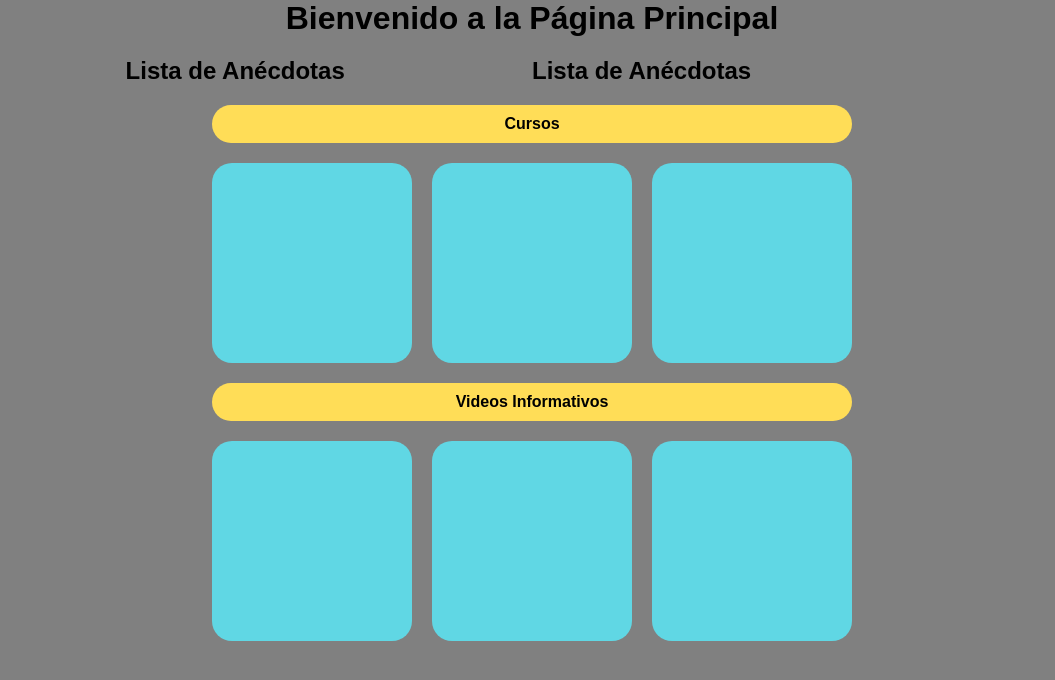
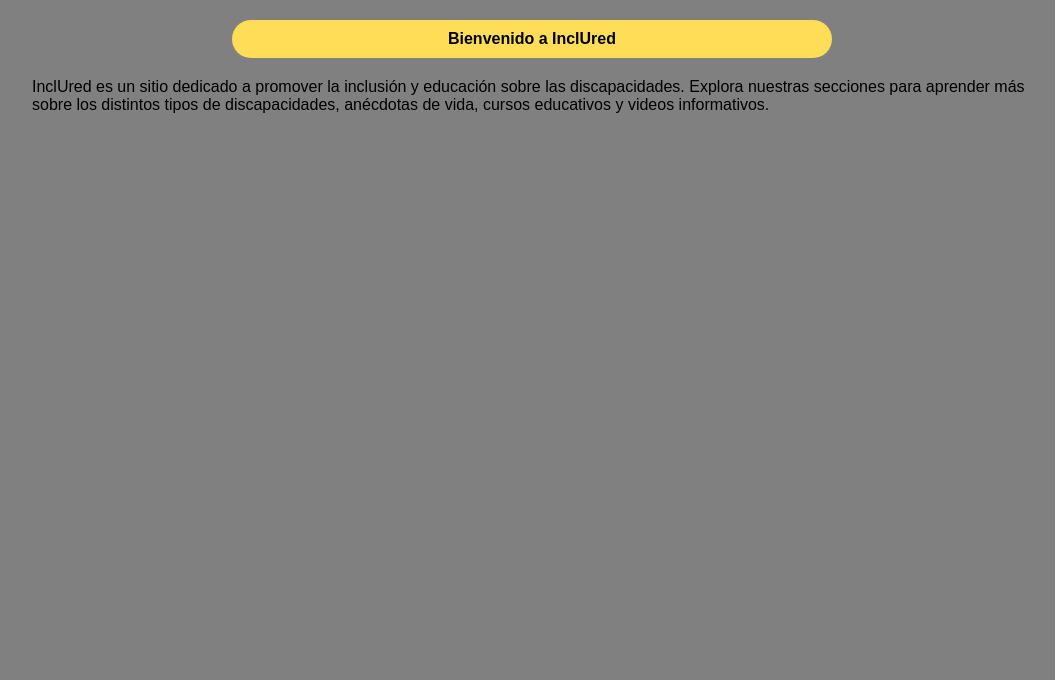
Before and after one commit to k12cyborg/inclUred, a Django app: page / in a window 1280 px wide. Shown: the part 80-760 px from the top of the page, without its empty margins (108-1163 px from the left). Run offline with Django 5.2, Linux system fonts and the light colour scheme.

Commit message:
Agrega nuevas secciones: información, cursos, videos informativos y anécdotas, y actualiza diseño y rutas

```diff
--- a/inclured1/static/inclured1/style.css
+++ b/inclured1/static/inclured1/style.css
@@ -1,4 +1,3 @@
-/* Estilos globales */
 * {
     box-sizing: border-box;
     margin: 0;
@@ -67,7 +66,8 @@ nav a:hover {
     width: 80%;
     max-width: 1000px;
     display: flex;
-    justify-content: space-around;
+    flex-direction: column;
+    align-items: center;
     margin-top: 20px;
 }
 
@@ -79,17 +79,41 @@ nav a:hover {
     text-align: center;
     margin-bottom: 20px;
     color: black;
+    width: 100%;
+    max-width: 600px;
 }
 
 .box-container {
     display: flex;
-    gap: 20px;
-    justify-content: center;
+    flex-direction: column; /* Elementos en columna */
+    gap: 20px; /* Espaciado entre los elementos */
+    align-items: center; /* Centrar horizontalmente */
+    width: 100%;
 }
 
 .box {
-    width: 200px;
-    height: 200px;
-    background-color: #60d7e4; /* Azul claro */
-    border-radius: 20px;
+    width: 100%;
+    max-width: 600px; /* Controla el ancho máximo de los videos */
+    background-color: #f4f4f4; /* Opcional: color de fondo */
+    border-radius: 10px; /* Opcional: bordes redondeados */
+    padding: 10px; /* Opcional: espacio interno */
+    text-align: center; /* Centra el texto */
 }
+.text-container {
+    max-width: 800px; /* Ancho máximo para mejorar la legibilidad */
+    text-align: left;
+    margin: 20px 0;
+    line-height: 1.6;
+}
+
+.text-container p, .text-container ul {
+    margin-bottom: 15px; /* Espaciado entre párrafos y listas */
+}
+
+.text-container ul {
+    padding-left: 20px; /* Indentación para la lista */
+}
+
+.text-container ul li {
+    margin-bottom: 10px; /* Espaciado entre elementos de la lista */
+}
--- a/inclured1/templates/index.html
+++ b/inclured1/templates/index.html
@@ -4,55 +4,25 @@
 <head>
     <meta charset="UTF-8">
     <meta name="viewport" content="width=device-width, initial-scale=1.0">
-    <title>InclUred</title>
+    <title>InclUred - Página de Inicio</title>
     <link rel="stylesheet" href="{% static 'inclured1/style.css' %}">
 </head>
 <body>
-
-    <!-- Encabezado -->
     <header>
         <div class="logo">InclUred</div>
         <nav>
-            <a href="#">Información</a>
-            <a href="#">Anécdotas</a>
-            <a href="#">Cursos</a>
-            <a href="#">Videos Informativos</a>
+            <a href="{% url 'informacion' %}">Información</a>
+            <a href="{% url 'anecdotas' %}">Anécdotas</a>
+            <a href="{% url 'cursos' %}">Cursos</a>
+            <a href="{% url 'videos' %}">Videos Informativos</a>
         </nav>
         <div class="user-icon">👤</div>
     </header>
 
-    <!-- Sección de Bienvenida -->
-    <h1>Bienvenido a la Página Principal</h1>
-
-    <!-- Lista de Anécdotas -->
-    <div class="content">
-        <h2>Lista de Anécdotas</h2>
-        {% include "./componentes/anecdotas_list.html" %}
+    <!-- Contenido de la Página de Inicio -->
+    <div class="content" id="inicio">
+        <div class="section-title">Bienvenido a InclUred</div>
+        <p>InclUred es un sitio dedicado a promover la inclusión y educación sobre las discapacidades. Explora nuestras secciones para aprender más sobre los distintos tipos de discapacidades, anécdotas de vida, cursos educativos y videos informativos.</p>
     </div>
-
-    <!-- Sección de Cursos -->
-    <div class="content">
-        <div>
-            <div class="section-title">Cursos</div>
-            <div class="box-container">
-                <div class="box"></div>
-                <div class="box"></div>
-                <div class="box"></div>
-            </div>
-        </div>
-    </div>
-
-    <!-- Sección de Videos Informativos -->
-    <div class="content">
-        <div>
-            <div class="section-title">Videos Informativos</div>
-            <div class="box-container">
-                <div class="box"></div>
-                <div class="box"></div>
-                <div class="box"></div>
-            </div>
-        </div>
-    </div>
-
 </body>
 </html>
--- /dev/null
+++ b/inclured1/urls.py
@@ -0,0 +1,10 @@
+from django.urls import path
+from . import views
+
+urlpatterns = [
+    path('', views.index, name='index'),
+    path('informacion/', views.informacion, name='informacion'),
+    path('cursos/', views.cursos, name='cursos'),
+    path('videos/', views.videos_informativos, name='videos_informativos'),
+    path('anecdotas/', views.anecdotas, name='anecdotas'),
+]
--- a/inclured1/views.py
+++ b/inclured1/views.py
@@ -2,23 +2,37 @@ from django.shortcuts import render, get_object_or_404
 from django.views.generic import ListView, DetailView
 from .models import Usuario, Discapacidad, Anecdota
 
-# Create your views here.
+# Vista para la página de inicio
+def index(request):
+    return render(request, "index.html")
+
+# Vista para la sección de Información
+def informacion(request):
+    return render(request, "informacion.html")
+
+# Vista para la sección de Cursos
+def cursos(request):
+    return render(request, "cursos.html")
+
+# Vista para la sección de Videos Informativos
+def videos_informativos(request):
+    return render(request, "videos_informativos.html")
+
+# Vista para la sección de Anécdotas
+def anecdotas(request):
+    return render(request, "anecdotas.html")
+
 # Listar usuarios
-
-
 class UsuarioListView(ListView):
     model = Usuario
     template_name = 'usuarios/usuario_list.html'
     context_object_name = 'usuarios'
 
 # Ver detalles de un usuario
-
-
 class UsuarioDetailView(DetailView):
     model = Usuario
     template_name = 'usuarios/usuario_detail.html'
     context_object_name = 'usuario'
-
 
 # Listar discapacidades
 class DiscapacidadListView(ListView):
@@ -27,29 +41,19 @@ class DiscapacidadListView(ListView):
     context_object_name = 'discapacidades'
 
 # Ver detalles de una discapacidad
-
-
 class DiscapacidadDetailView(DetailView):
     model = Discapacidad
     template_name = 'discapacidades/discapacidad_detail.html'
     context_object_name = 'discapacidad'
 
 # Listar anécdotas
-
-
 class AnecdotaListView(ListView):
     model = Anecdota
     template_name = 'anecdotas/anecdota_list.html'
     context_object_name = 'anecdotas'
 
 # Ver detalles de una anécdota
-
-
 class AnecdotaDetailView(DetailView):
     model = Anecdota
     template_name = 'anecdotas/anecdota_detail.html'
     context_object_name = 'anecdota'
-
-
-def index(request):
-    return render(request, "index.html")
--- a/inclured_website/urls.py
+++ b/inclured_website/urls.py
@@ -4,8 +4,27 @@ from inclured1 import views
 
 urlpatterns = [
     path('admin/', admin.site.urls),
-    # path('', include("inclured1.urls")),
-    path('', views.index, name="index"),
-    # path('login/', views.user_login, name='login'),  # Vista de login
-    # path('logout/', views.user_logout, name='logout'),  # Vista de logout
+    path('', views.index, name="index"),  # Página de inicio en la URL principal
+
+    # Incluye las URLs de `inclured1`
+    path('inclured1/', include("inclured1.urls")),
+
+    # URLs para las secciones principales de la página
+    path('informacion/', views.informacion, name='informacion'),
+    path('anecdotas/', views.anecdotas, name='anecdotas'),
+    path('cursos/', views.cursos, name='cursos'),
+    path('videos/', views.videos_informativos, name='videos'),
+
+    # URLs para Usuario
+    path('usuarios/', views.UsuarioListView.as_view(), name='usuario_list'),
+    path('usuarios/<int:pk>/', views.UsuarioDetailView.as_view(), name='usuario_detail'),
+
+    # URLs para Discapacidad
+    path('discapacidades/', views.DiscapacidadListView.as_view(), name='discapacidad_list'),
+    path('discapacidades/<int:pk>/', views.DiscapacidadDetailView.as_view(), name='discapacidad_detail'),
+
+    # URLs para Anecdota (subpáginas de anécdotas específicas)
+    path('anecdotas-list/', views.AnecdotaListView.as_view(), name='anecdota_list'),
+    path('anecdotas-list/<int:pk>/', views.AnecdotaDetailView.as_view(), name='anecdota_detail'),
+
 ]
```
Also changed, not shown: inclured1/templates/cursos.html (added, +60 -0 lines), inclured1/templates/informacion.html (added, +57 -0 lines), inclured1/templates/videos_informativos.html (added, +69 -0 lines), inclured1/templates/anecdotas.html (added).
